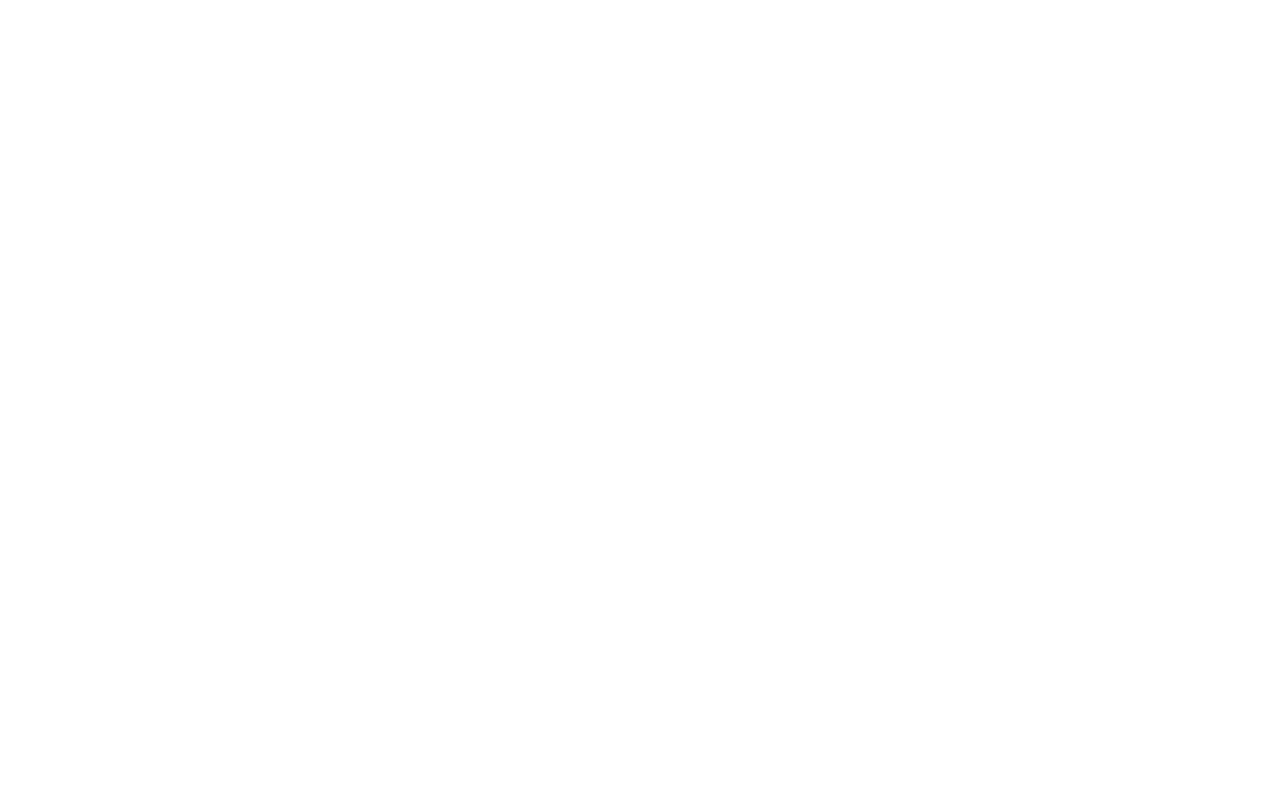
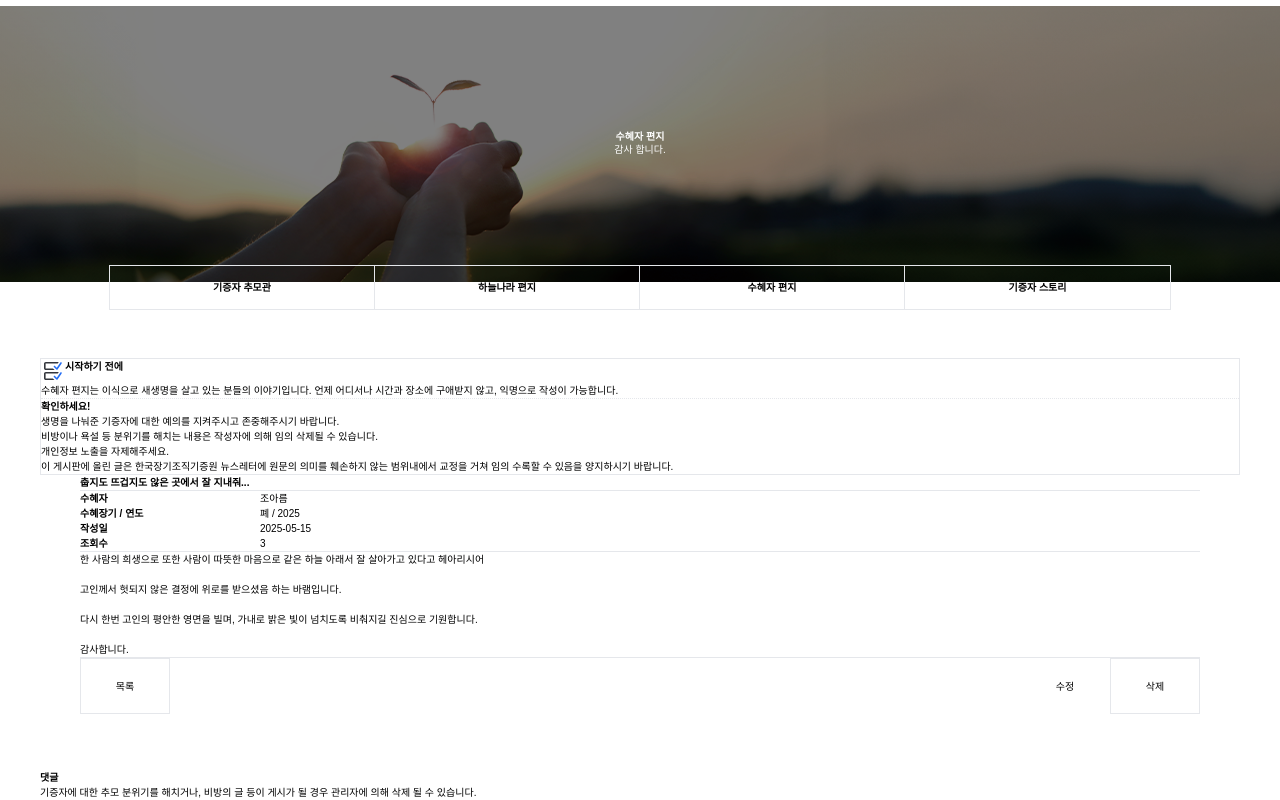
Before and after one commit to FC-DEV3-Final-Project/KODAnect-frontend, a React (Vite) app: page /remembrance/recipients-view in a window 1280 px wide. Before the commit this address had no page. Shown: the part 140-940 px from the top of the page. Before the commit the page ends 800 px from the top, so only its background shows below. Built offline with nearby package versions, Linux system fonts and the light colour scheme; a web font is replaced by a local one.

Commit message:
fix: 라우팅 경로 수정

```diff
--- a/src/pages/remembrance/RecipientLetterView.tsx
+++ b/src/pages/remembrance/RecipientLetterView.tsx
@@ -2,10 +2,13 @@ import { Description } from "@/shared/components/Description";
 import LetterContent from "@/features/remembrance/letter-view/components/LetterContent";
 import CommentArea from "@/shared/components/comment/CommentArea";
 import { recipientLetter } from "@/features/remembrance/letter-view/components/mockLetter";
+import { TopArea } from "@/shared/components/TopArea";
 
 function RecipientLetterView() {
   return (
-    <div className="mx-auto max-w-[1200px] mobile:px-p6">
+    <div className="mx-auto w-full">
+      <TopArea />
+      <div className="mx-auto mt-[76px] max-w-[1200px] mobile:px-p6">
         <Description
           startBefore="수혜자 편지는 이식으로 새생명을 살고 있는 분들의 이야기입니다. 언제 어디서나 시간과 장소에 구애받지 않고, 익명으로 작성이 가능합니다."
           checkItems={[
@@ -26,6 +29,7 @@ function RecipientLetterView() {
         />
         <CommentArea />
       </div>
+    </div>
   );
 }
 
--- a/src/pages/remembrance/StoryView.tsx
+++ b/src/pages/remembrance/StoryView.tsx
@@ -2,10 +2,13 @@ import { Description } from "@/shared/components/Description";
 import LetterContent from "@/features/remembrance/letter-view/components/LetterContent";
 import CommentArea from "@/shared/components/comment/CommentArea";
 import { StoryLetter } from "@/features/remembrance/letter-view/components/mockLetter";
+import { TopArea } from "@/shared/components/TopArea";
 
 function StoryView() {
   return (
-    <div className="mx-auto max-w-[1200px] mobile:px-p6">
+    <div className="mx-auto w-full">
+      <TopArea />
+      <div className="mx-auto mt-[76px] max-w-[1200px] mobile:px-p6">
         <Description
           startBefore="한국장기조직기증원 장기구득 코디네이터가 함께 한 영원히 기억되는 기증자의 숭고한 나눔의 순간과 아름다운 이야기를 적는 공간입니다."
           checkItems={[
@@ -24,6 +27,7 @@ function StoryView() {
         />
         <CommentArea />
       </div>
+    </div>
   );
 }
 
--- a/src/pages/router.tsx
+++ b/src/pages/router.tsx
@@ -39,9 +39,9 @@ export const router = createBrowserRouter([
           { path: "letters", element: <Letters /> },
           { path: "letters-view", element: <LetterView /> },
           { path: "recipients", element: <Recipients /> },
-          { path: "letters-recipient-view", element: <RecipientLetterView /> },
+          { path: "recipients-view", element: <RecipientLetterView /> },
           { path: "stories", element: <Stories /> },
-          { path: "letters-story-view", element: <StoryView /> },
+          { path: "stories-view", element: <StoryView /> },
         ],
       },
     ],
```
Lines whose indentation alone changed are shown as unchanged.
